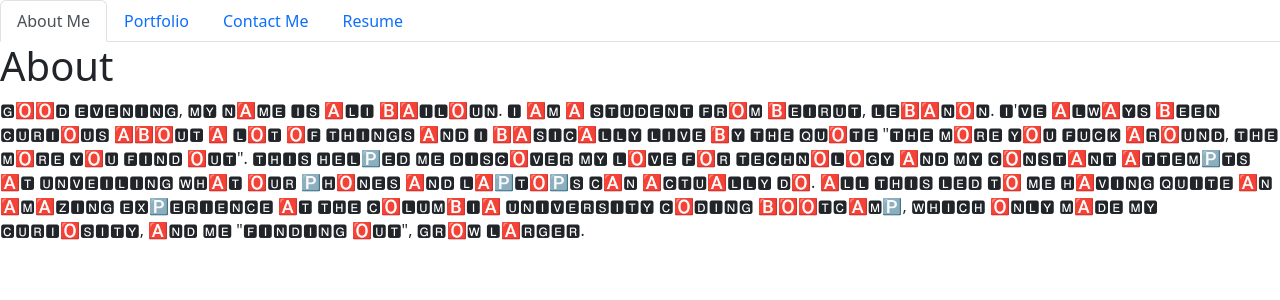
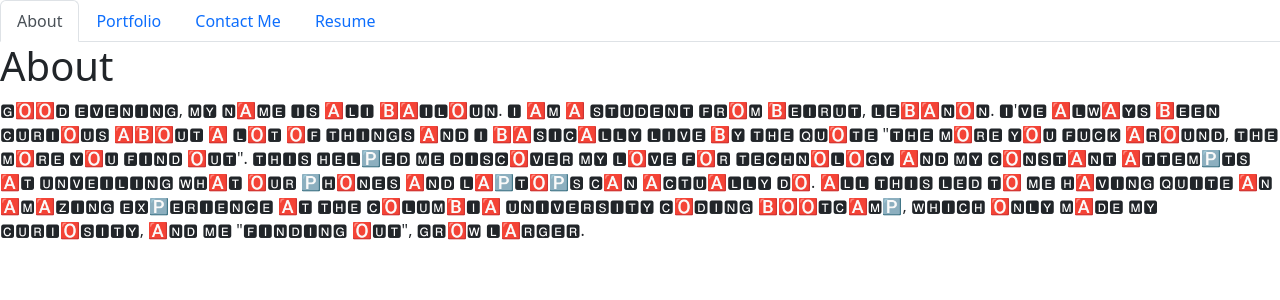
Before and after one commit to AliBailoun/Ali-Portfolio, a React (Create React App) app: page / in a window 1280 px wide. Shown: the top 300 px of the page. Built offline with nearby package versions, Linux system fonts and the light colour scheme.

Commit message:
another test for the broken about link

```diff
--- a/src/components/Navigation.js
+++ b/src/components/Navigation.js
@@ -7,7 +7,7 @@ export default function Navigation({ currentPage, handlePageChange }) {
                 <a href='#about'
                     oncClick={() => handlePageChange('About')}
                     className={currentPage === 'About' ? 'nav-link active' : 'nav-link'}>
-                    About Me</a>
+                    About</a>
             </li>
             <li className="nav-item">
                 <a href='#portfolio'
```
